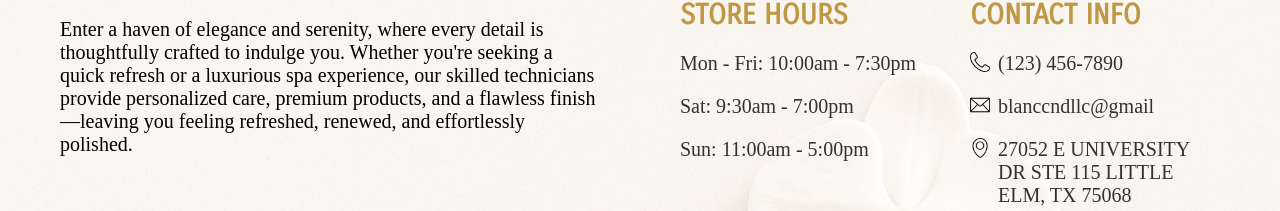
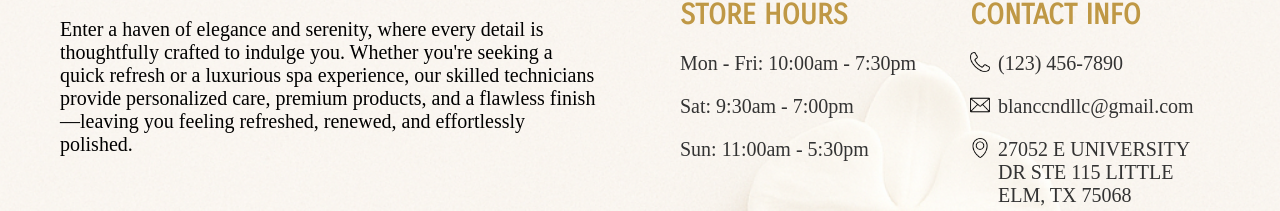
Before and after one commit to sophiaptran/blanc, a React (Create React App) app in the folder blanc/: page /about in a window 1280 px wide. Shown: the part 459-670 px from the top of the page. Built offline with nearby package versions, Linux system fonts and the light colour scheme; a web font is replaced by a local one.

Commit message:
updated about info

```diff
--- a/blanc/src/About.js
+++ b/blanc/src/About.js
@@ -52,7 +52,7 @@ function About() {
               <h3>STORE HOURS</h3>
               <p>Mon - Fri: 10:00am - 7:30pm</p>
               <p>Sat: 9:30am - 7:00pm</p>
-              <p>Sun: 11:00am - 5:00pm</p>
+              <p>Sun: 11:00am - 5:30pm</p>
             </div>
             <div className="contact-info">
               <h3>CONTACT INFO</h3>
@@ -63,7 +63,7 @@ function About() {
               </p>
               <p className="info-line">
                 <img src="/email.png" alt="email" className="about-icon" />
-                <span>blanccndllc@gmail</span>
+                <span>blanccndllc@gmail.com</span>
               </p>
               <p className="info-line">
                 <img src="/pin.png" alt="pin" className="about-icon" />
--- a/blanc/src/Services.js
+++ b/blanc/src/Services.js
@@ -55,7 +55,7 @@ function Services() {
           <span className="service-price">$40</span>
         </div>
         <p className="service-description">
-          Premium Individual Packets, fingers soak, cuticle care, moisture mask with hot towel, hydrated paraffin, 8 mins hands massage, free regular polish of your choice
+          Premium individual packets, fingers soak, cuticle care, moisture mask with hot towel, hydrated paraffin, 8 mins hands massage, free regular polish of your choice
         </p>
 
         <div className="price-item">
@@ -91,7 +91,7 @@ function Services() {
           <span className="service-price">$65</span>
         </div>
         <p className="service-description">
-          Luxury individual packets, feet soak in infused season scent, bath bomb, cuticle care, callus treatment, sugar scrub exfoliation with fresh orange, moisture mask with hot towel, hydrated paraffin, hot stone, collagen sock, 15 mins legs & feet massage, free regular polish of your choice
+          Luxury individual packets, feet soak in infused season scent, bath bomb, cuticle care, callus treatment, sugar scrub exfoliation with fresh orange, moisture mask with hot towel, hydrated paraffin, hot stone, 15 mins legs & feet massage, free regular polish of your choice
         </p>
         <div className="price-item">
           <span className="service-name">Deluxe Pedicure</span>
@@ -100,7 +100,7 @@ function Services() {
         <p className="service-description">
           Green Tea&nbsp;&nbsp;&nbsp;&nbsp;&nbsp;&nbsp;&nbsp;&nbsp;Coffee
         </p>        <p className="service-description">
-          Individual packets, feet soak with match / coffee, bath bomb, cuticle care, callus treatment, sugar scrub exfoliation, mud mask with hot towel, hydrated paraffin, hot stone, collagen sock, 10 mins legs & feet massage, free regular polish of your choice
+          Individual packets, feet soak with match / coffee, bath bomb, cuticle care, callus treatment, sugar scrub exfoliation, mud mask with hot towel, hydrated paraffin, 10 mins legs & feet massage, free regular polish of your choice
         </p> <div className="price-item">
           <span className="service-name">Express Pedicure</span>
           <span className="service-price">$35</span>
@@ -221,12 +221,8 @@ function Services() {
         <p className="rectangle-title">GEL X (PRESS-ON)</p>
         <div className="price-columns">
           <div className="price-item">
-            <span className="service-name">Gel X with Gel Polish (Any shape)</span>
+            <span className="service-name">Gel X with Gel Polish (any shape)</span>
             <span className="service-price">$70+</span>
-          </div>
-          <div className="price-item">
-            <span className="service-name">Refill</span>
-            <span className="service-price">$60+</span>
           </div>
           <div className="price-item">
             <span className="service-name">Deep Curve French</span>
```
